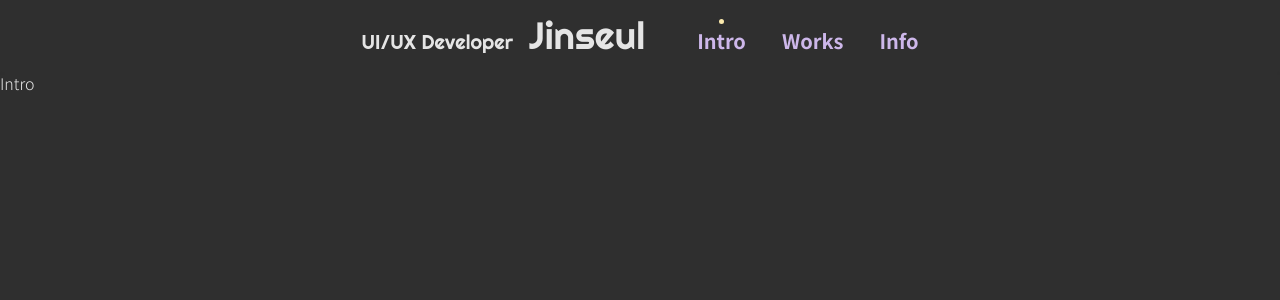
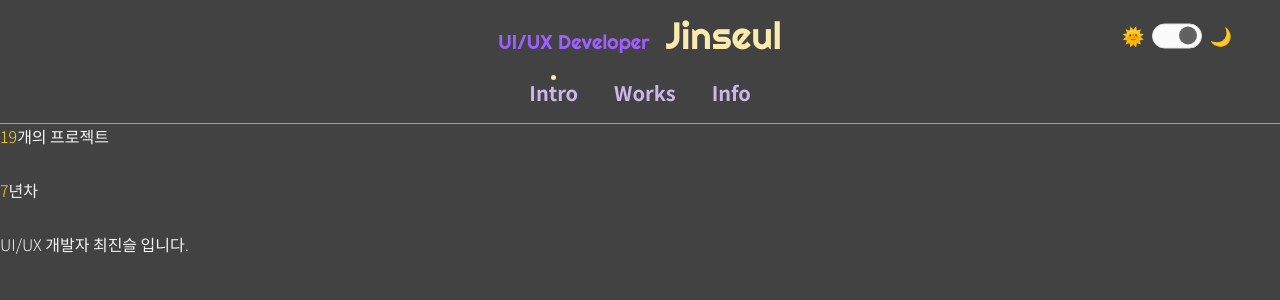
Before and after one commit to celinechoi/popol_react, a React (Create React App) app: page / in a window 1280 px wide. Shown: the top 300 px of the page. Built offline with nearby package versions, Linux system fonts and the light colour scheme.

Commit message:
테마모드(다크,라이트) 토글 기능: Recoil(atoms) 활용

```diff
--- a/package.json
+++ b/package.json
@@ -20,6 +20,7 @@
     "react-hook-form": "^7.43.9",
     "react-router-dom": "^5.3.3",
     "react-scripts": "5.0.1",
+    "recoil": "^0.7.7",
     "styled-components": "5.1",
     "typescript": "^4.9.5",
     "web-vitals": "^2.1.4"
--- a/src/App.tsx
+++ b/src/App.tsx
@@ -3,9 +3,78 @@ import Info from "./Routes/Info";
 import Works from "./Routes/Works";
 import Header from "./Components/Header";
 import Intro from "./Routes/Intro";
+import { booleanState } from "./atoms";
+import { ThemeProvider, createGlobalStyle } from "styled-components";
+import { useRecoilValue } from "recoil";
+import { darkTheme, lightTheme } from "./theme";
+
+const GlobalStyle = createGlobalStyle`
+@import url('https://fonts.googleapis.com/css2?family=Noto+Sans+KR:wght@300;400;500;700&family=Righteous&display=swap');
+html, body, div, span, applet, object, iframe,
+h1, h2, h3, h4, h5, h6, p, blockquote, pre,
+a, abbr, acronym, address, big, cite, code,
+del, dfn, em, img, ins, kbd, q, s, samp,
+small, strike, strong, sub, sup, tt, var,
+b, u, i, center,
+dl, dt, dd, menu, ol, ul, li,
+fieldset, form, label, legend,
+table, caption, tbody, tfoot, thead, tr, th, td,
+article, aside, canvas, details, embed,
+figure, figcaption, footer, header, hgroup,
+main, menu, nav, output, ruby, section, summary,
+time, mark, audio, video {
+  margin: 0;
+  padding: 0;
+  border: 0;
+  font-size: 100%;
+  font: inherit;
+  vertical-align: baseline;
+}
+/* HTML5 display-role reset for older browsers */
+article, aside, details, figcaption, figure,
+footer, header, hgroup, main, menu, nav, section {
+  display: block;
+}
+/* HTML5 hidden-attribute fix for newer browsers */
+*[hidden] {
+    display: none;
+}
+menu, ol, ul {
+  list-style: none;
+}
+blockquote, q {
+  quotes: none;
+}
+blockquote:before, blockquote:after,
+q:before, q:after {
+  content: '';
+  content: none;
+}
+table {
+  border-collapse: collapse;
+  border-spacing: 0;
+}
+* {
+  box-sizing: border-box;
+}
+body {
+  font-weight: 300;
+  font-family: 'Noto Sans KR', 'Righteous';
+  color:${(props) => props.theme.textColor.gray.third};
+  line-height: 1.5;
+  background-color: ${(props) => props.theme.bgColor.gray.second};
+}
+a {
+  text-decoration:none;
+  color:inherit;
+}
+`;
 
 function App() {
+	const themeSate = useRecoilValue(booleanState);
 	return (
+		<ThemeProvider theme={themeSate ? darkTheme : lightTheme}>
+			<GlobalStyle />
 			<Router>
 				<Header />
 				<Switch>
@@ -20,6 +89,7 @@ function App() {
 					</Route>
 				</Switch>
 			</Router>
+		</ThemeProvider>
 	);
 }
 
--- a/src/Components/Header.tsx
+++ b/src/Components/Header.tsx
@@ -1,29 +1,78 @@
 import { motion } from "framer-motion";
 import { Link, useRouteMatch } from "react-router-dom";
+import { useRecoilState } from "recoil";
 import styled from "styled-components";
+import { booleanState } from "../atoms";
 
 const Inner = styled.div`
 	display: flex;
-	gap: 16px 52px;
-	align-items: flex-end;
+	flex-direction: column;
+	gap: 16px;
+	align-items: center;
 	justify-content: center;
-	padding: 12px;
-	box-shadow: 0 1px 2px ${(props) => props.theme.black.lighter};
+	padding: 12px 0;
+	border-bottom: 1px solid ${(props) => props.theme.bgColor.gray.fixth};
+`;
+const Row = styled.div`
+	position: relative;
+	width: 100%;
 `;
 const Logo = styled.div`
+	color: ${(props) =>props.theme.point.purple};
 	font: 20px 'Righteous';
 	text-align: center;
 `;
 const Em = styled.span`
 	display: inline-block;
 	padding-left: 16px;
+	color: ${(props) => props.theme.point.beige};
 	font-size: 38px;
 	text-align: center;
+`;
+const ThemeBox = styled.div`
+	position: absolute;
+	right: 48px;
+	top: 50%;
+	transform: translateY(-50%);
+	padding: 0 30px;
+	&::before,
+	&::after {
+		position: absolute;
+		top: -2px;
+		font-size: 18px;
+	}
+	&::before {
+		content: '🌞';
+		left: 0;
+	}
+	&::after {
+		content: '🌙';
+		right: 0;
+	}
+	button {
+		display: block;
+		position: relative;
+		background-color: ${(props) => props.theme.textColor.gray.second};
+		border: 1px solid ${(props) => props.theme.textColor.gray.fixth};
+		border-radius: 20px;
+		width: 50px;
+		height: 25px;
+		cursor: pointer;
+		>span {
+			position: absolute;
+			right: 4px;
+			top: 2px;
+			height: 18px;
+			width: 18px;
+			background-color: ${(props) => props.theme.bgColor.gray.third};
+			border-radius: 50%;
+		}
+	}
 `;
 const Items = styled.ul`
 	display: flex;
 	align-items: center;
-	justify-content: space-around;
+	justify-content: center;
 	gap: 36px;
 `;
 const Item = styled.li`
@@ -38,7 +87,7 @@ const Circle = styled(motion.span)`
   width: 5px;
   height: 5px;
   border-radius: 50%;
-  top: -4px;
+  top: 0;
   left: 0;
   right: 0;
   margin: 0 auto;
@@ -46,15 +95,29 @@ const Circle = styled(motion.span)`
 `;
 
 function Header(){
+	const [theme, setTheme] = useRecoilState(booleanState);
+	const toggleTheme = () => {
+		console.log("click");
+		return (
+			setTheme((prev) => !prev)
+		);
+	}
+	// Link
 	const homeMatch = useRouteMatch("/");
 	const worksMatch = useRouteMatch("/works");
 	const infoMatch = useRouteMatch("/info");
 	return (
 		<Inner>
+			<Row>
 				<Logo>
 					UI/UX Developer
 					<Em>Jinseul</Em>
 				</Logo>
+				<ThemeBox onClick={toggleTheme}>
+					<button><span></span></button>
+				</ThemeBox>
+			</Row>
+			<Row>
 				<Items>
 					<Item>
 						<Link to="/">
@@ -75,6 +138,7 @@ function Header(){
 						</Link>
 					</Item>
 				</Items>
+			</Row>
 		</Inner>
 	);
 }
--- a/src/Routes/Intro.tsx
+++ b/src/Routes/Intro.tsx
@@ -1,7 +1,25 @@
+import { useState } from "react";
+import styled from "styled-components";
+
+const Visual = styled.div`
+	display: flex;
+	flex-direction: column;
+	gap: 30px;
+	>p {
+		span {
+			color: ${(props) => props.theme.point.yellow};
+		}
+	}
+`;
+
 function Intro(){
 	return (
 		<>
-			<p>Intro</p>
+			<Visual>
+				<p><span>19</span>개의 프로젝트</p>
+				<p><span>7</span>년차</p>
+				<p>UI/UX 개발자 최진슬 입니다.</p>
+			</Visual>
 		</>
 	);
 }
--- /dev/null
+++ b/src/atoms.tsx
@@ -0,0 +1,6 @@
+import { atom } from "recoil";
+
+export const booleanState = atom({
+	key: "bothSides",
+	default: true,
+});
--- a/src/index.tsx
+++ b/src/index.tsx
@@ -1,77 +1,14 @@
 import React from "react";
 import ReactDOM from "react-dom";
-import { ThemeProvider } from "styled-components";
+
 import App from "./App";
-import { createGlobalStyle } from "styled-components";
-import { theme } from "./theme";
+import { RecoilRoot } from "recoil";
 
-const GlobalStyle = createGlobalStyle`
-@import url('https://fonts.googleapis.com/css2?family=Noto+Sans+KR:wght@300;400;500;700&family=Righteous&display=swap');
-html, body, div, span, applet, object, iframe,
-h1, h2, h3, h4, h5, h6, p, blockquote, pre,
-a, abbr, acronym, address, big, cite, code,
-del, dfn, em, img, ins, kbd, q, s, samp,
-small, strike, strong, sub, sup, tt, var,
-b, u, i, center,
-dl, dt, dd, menu, ol, ul, li,
-fieldset, form, label, legend,
-table, caption, tbody, tfoot, thead, tr, th, td,
-article, aside, canvas, details, embed,
-figure, figcaption, footer, header, hgroup,
-main, menu, nav, output, ruby, section, summary,
-time, mark, audio, video {
-  margin: 0;
-  padding: 0;
-  border: 0;
-  font-size: 100%;
-  font: inherit;
-  vertical-align: baseline;
-}
-/* HTML5 display-role reset for older browsers */
-article, aside, details, figcaption, figure,
-footer, header, hgroup, main, menu, nav, section {
-  display: block;
-}
-/* HTML5 hidden-attribute fix for newer browsers */
-*[hidden] {
-    display: none;
-}
-menu, ol, ul {
-  list-style: none;
-}
-blockquote, q {
-  quotes: none;
-}
-blockquote:before, blockquote:after,
-q:before, q:after {
-  content: '';
-  content: none;
-}
-table {
-  border-collapse: collapse;
-  border-spacing: 0;
-}
-* {
-  box-sizing: border-box;
-}
-body {
-  font-weight: 300;
-  font-family: 'Noto Sans KR', 'Righteous';
-  color:${(props) => props.theme.white.darker};
-  line-height: 1.5;
-  background-color: ${(props) => props.theme.black.lighter};
-}
-a {
-  text-decoration:none;
-  color:inherit;
-}
-`;
 ReactDOM.render(
   <React.StrictMode>
-		<ThemeProvider theme={theme}>
-			<GlobalStyle />
+		<RecoilRoot>
 			<App />
-		</ThemeProvider>
+		</RecoilRoot>
   </React.StrictMode>,
   document.getElementById("root")
 );
--- a/src/theme.ts
+++ b/src/theme.ts
@@ -1,22 +1,63 @@
 import { DefaultTheme } from "styled-components";
 
-export const theme: DefaultTheme = {
-  point: {
+export const darkTheme: DefaultTheme = {
+	point: {
+		red: "#d32f2f",
 		orange: "#ff543a",
-		pink: "#de7a83",
 		yellow: "#f8d622",
 		lavender: "#cdb7ea",
 		beige: "#fbeaad",
-		purple: "#7217fb",
+		purple: "#9f5fff",
+		blue: "#0091ea",
 		green: "#14e090"
 	},
-  black: {
-    veryDark: "#141414",
-    darker: "#181818",
-    lighter: "#2F2F2F",
-  },
-  white: {
-    lighter: "#fff",
-    darker: "#e5e5e5",
-  },
-};
+	bgColor: {
+		gray: {
+			first: "#000",
+			second: "#424242",
+			third: "#616161",
+			fourth: "#757575",
+			fixth: "#9e9e9e"
+		}
+	},
+	textColor: {
+		gray: {
+			first: "#fff",
+			second: "#fafafa",
+			third: "#f5f5f5",
+			fourth: "#eee",
+			fixth: "#e0e0e0"
+		}
+	}
+}
+
+export const lightTheme: DefaultTheme = {
+	point: {
+		red: "#d32f2f",
+		orange: "#ff543a",
+		yellow: "#f8d622",
+		lavender: "#ac7aef",
+		beige: "#e5c34a",
+		purple: "#7217fb",
+		blue: "#0091ea",
+		green: "#14e090"
+	},
+	textColor: {
+		gray: {
+			first: "#000",
+			second: "#424242",
+			third: "#616161",
+			fourth: "#757575",
+			fixth: "#9e9e9e"
+		}
+	},
+	bgColor: {
+		gray: {
+			first: "#fff",
+			second: "#fafafa",
+			third: "#f5f5f5",
+			fourth: "#eee",
+			fixth: "#e0e0e0"
+		}
+	}
+}
```
Also changed, not shown: src/styled.d.ts (+26 -16 lines), 1 other file (tests, documents, lock files or other folders). Lines whose indentation alone changed are shown as unchanged.
